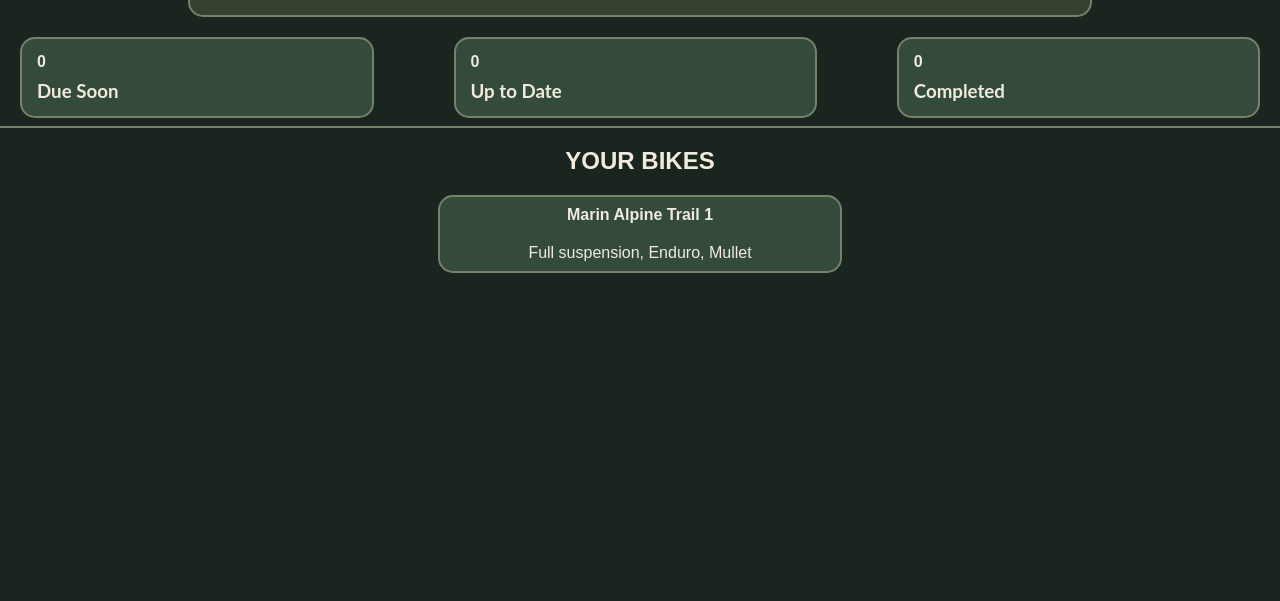
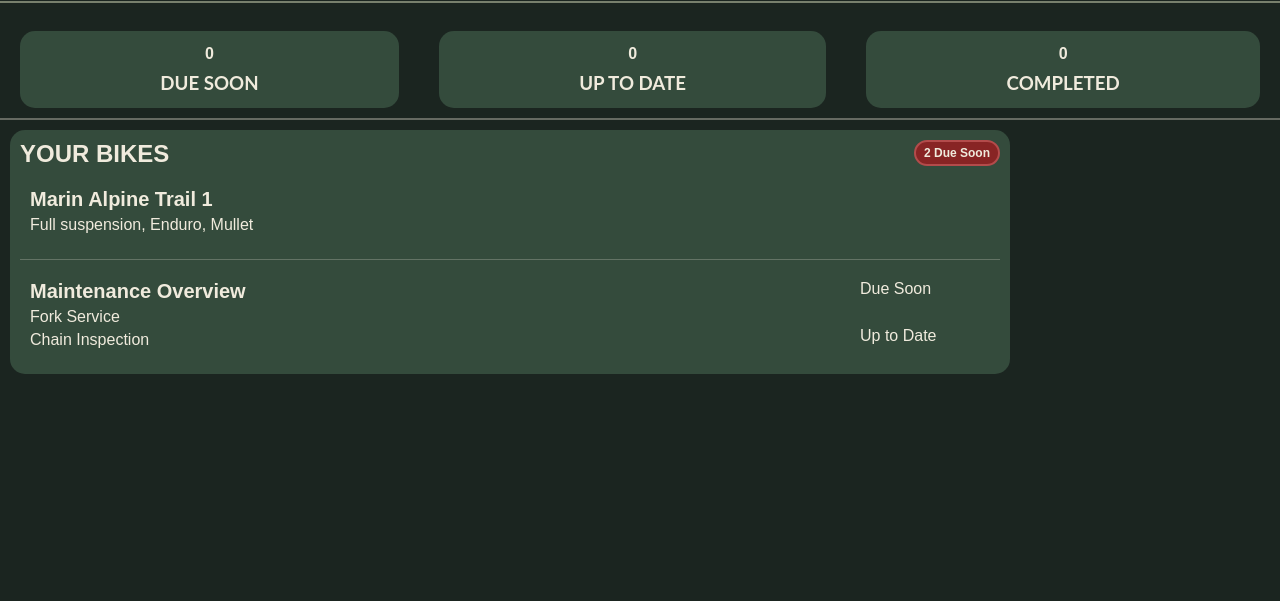
Before and after one commit to Grant2R/DIALED, a plain HTML site: page STATIC/Frontend/maintenance.html in a window 1280 px wide. Shown: the part 199-800 px from the top of the page. Drawn offline with Linux system fonts and the light colour scheme.

Commit message:
fixed maintenance styling

```diff
--- a/STATIC/Frontend/maintenance.css
+++ b/STATIC/Frontend/maintenance.css
@@ -1,15 +1,18 @@
+
 body {
     background-color: #1b2520;
     margin: 0;
 }
+
 nav {
     background-color: #344B3C;
     display: flex;
     justify-content: center;
     align-items: center;
-     gap: 20px;
-     height: 100px;
+    gap: 20px;
+    height: 100px;
 }
+
 nav a {
     color: #F0EBDD;
     text-align: center;
@@ -20,19 +23,19 @@ nav a {
     border-radius: 30px;
     transition: background-color 0.5s ease;
 }
+
 nav a:hover {
     background-color: #A5AA9D;
 }
+
 nav img {
     display: block;
     width: 60px;
     height: auto;
     margin-left: 20px;
 }
+
 .header {
-    background-color: #364231;
-    border-radius: 15px;
-    border: 2px solid #78806d;
     max-width: 900px;
     margin: auto;
     margin-top: 10px;
@@ -40,27 +43,38 @@ nav img {
     flex-direction: column;
     align-items: center;
     justify-content: center;
+}
 
-}
 .header h2 {
     color: #F0EBDD;
     font-family: 'Anton', sans-serif;
     font-weight: bold;
+    margin-bottom: 4px;
 }
+
 .header p {
     color: #F0EBDD;
     font-family: 'Manrope Light', sans-serif;
-    font-weight: 600;
-    margin-top: 0px;
+    font-weight: 400;
+    margin-top: 0;
+    margin-bottom: 0;
 }
+
+#header-divider {
+    margin-top: 20px;
+    width: 100%;
+    border: none;
+    border-top: 2px solid #78806d;
+}
+
 .maintenance-stats {
     display: flex;
     justify-content: center;
-    gap: 40px;
+    gap: 0px;
 }
+
 .stat-card {
     background-color: #344B3C;
-    border: 2px solid #78806d;
     border-radius: 15px;
     padding: 10px;
     margin-right: 20px;
@@ -69,10 +83,10 @@ nav img {
     display: flex;
     flex-direction: column;
     flex-grow: 1;
-    align-items: flex-start;
+    align-items: center;
     gap: 2px;
+}
 
-}
 .stat-number {
     color: #F0EBDD;
     font-family: 'Anton', sans-serif;
@@ -80,6 +94,7 @@ nav img {
     margin: 0;
     line-height: 1;
 }
+
 .stat-label {
     color: #F0EBDD;
     font-family: 'Lato', sans-serif;
@@ -87,37 +102,126 @@ nav img {
     margin: 0;
     line-height: 1;
 }
+
 .stat-number p,
 .stat-label h3 {
     margin: 5px;
     line-height: 1;
 }
-hr {
+
+#bikes-divider {
     width: 100%;
-    border: none;
-    border-top: 2px solid #78806d;
+    margin: 10px 0;
+    border: 0;
+    border-top: 2px solid rgba(240, 235, 221, 0.35);
 }
-.your-bikes h2 {
-    color: #F0EBDD;
-    font-family: 'Anton', sans-serif;
-    text-align: center;
-}
-.bike {
-    color:#F0EBDD;
-    font-family: 'Manrope Light', sans-serif;
-    background-color: #344B3C;
-    border-radius: 15px;
-    border: 2px solid #78806d;
-    max-width: 400px;
-    margin: auto;
+
+.your-bikes {
     display: flex;
     flex-direction: column;
-    align-items: center;
+    align-items: flex-start;
+    background-color: #344B3C;
+    width: 98%;
+    max-width: 1000px;
+    margin: 10px;
+    padding: 10px;
+    border-radius: 15px;
+    box-sizing: border-box;
+    color: #F0EBDD;
+    font-family: 'Manrope Light', sans-serif;
+    position: relative;
+}
+
+.your-bikes h2 {
+    text-align: left;
+    margin: 0 0 10px 0;
+}
+
+.bike {
+    display: flex;
+    flex-direction: column;
+    align-items: flex-start;
+    background-color: transparent;
+    width: 100%;
+    padding: 10px;
+    border-radius: 0;
+    margin: 0;
+    box-sizing: border-box;
+}
+
+.bike-due-soon p {
+    position: absolute;
+    top: 10px;
+    right: 10px;
+    background-color: #882424;
+    border: 2px solid #b34b4b;
+    color: #F0EBDD;
+    font-size: 12px;
+    font-weight: bold;
+    padding: 4px 8px;
+    border-radius: 20px;
+    margin: 0;
+}
+
+.maintenance-due-soon {
+    position: absolute;
+    top: 140px;
+    right: 10px;
+    display: flex;
+    flex-direction: column;
+    align-items: flex-end;
+    justify-content: flex-start;
+    gap: 4px;
+    width: auto;
+    margin: 0;
+    padding: 0;
+}
+
+.due-card,
+.up-to-date-card {
+    display: flex;
+    flex-direction: column;
+    align-items: flex-start;
+    justify-content: center;
+    padding: 10px;
+    border-radius: 10px;
+    width: 150px;
+    color: #F0EBDD;
+    box-sizing: border-box;
+    margin: 0;
+    flex-shrink: 0;
     gap: 2px;
-    margin-top: 20px;
 }
+
+.due-card p,
+.up-to-date-card p {
+    margin: 0;
+}
+
 .bike h4,
-.bike p {
-    margin: 4px 0;
-    padding: 5px;
+.maintenance-overview h4 {
+    margin: 0 0 5px 0;
+    font-size: 20px;
 }
+
+.bike p,
+.maintenance-overview p {
+    margin: 0 0 5px 0;
+}
+
+.your-bikes hr {
+    width: 100%;
+    border: 0;
+    border-top: 1px solid rgba(240, 235, 221, 0.25);
+    margin: 10px 0;
+}
+
+.maintenance-overview {
+    display: flex;
+    flex-direction: column;
+    align-items: flex-start;
+    width: 100%;
+    margin: 0;
+    padding: 10px;
+    box-sizing: border-box;
+}
--- a/STATIC/Frontend/maintenance.html
+++ b/STATIC/Frontend/maintenance.html
@@ -18,6 +18,7 @@
             <h2>MAINTENANCE</h2>
                         <p>Keep Your Bike Dialed</p>
                         </div>
+                        <hr id="header-divider">
         <div class="maintenance-stats">
             <div class="stat-card due-soon">
                 <!-- Placeholder: Replace with dynamic value for Due Soon -->
@@ -25,7 +26,7 @@
                     <p>0</p>
                 </div>
                 <div class="stat-label">
-                    <h3>Due Soon</h3>
+                    <h3>DUE SOON</h3>
                 </div>
             </div>
             <div class="stat-card up-to-date">
@@ -33,7 +34,7 @@
                     <p>0</p>
                 </div>
                 <div class="stat-label">
-                    <h3>Up to Date</h3>
+                    <h3>UP TO DATE</h3>
                 </div>
             </div>
             <div class="stat-card completed">
@@ -41,17 +42,32 @@
                     <p>0</p>
                 </div>
                 <div class="stat-label">
-                    <h3>Completed</h3>
+                    <h3>COMPLETED</h3>
                 </div>
             </div>
         </div>
-        <hr>
+        <hr id="bikes-divider">
         <div class="your-bikes">
             <h2>YOUR BIKES</h2>
-            <!-- TODO: Replace the following hardcoded bike details with dynamic content -->
             <div class="bike">
                 <h4>Marin Alpine Trail 1</h4>
                 <p>Full suspension, Enduro, Mullet</p>
+                <div class="bike-due-soon">
+                    <p>2 Due Soon</p>
+                </div>
+            </div>
+            <hr>
+            <div class="maintenance-overview">
+                <h4>Maintenance Overview</h4>
+                <p>Fork Service</p>
+                <p>Chain Inspection</p>
+                <div class="maintenance-due-soon">
+                    <div class="due-card">
+                    <p>Due Soon</p>
+                </div>
+                <div class="up-to-date-card">
+                    <p>Up to Date</p>
+                </div>
             </div>
         </div>
     </main>
```
